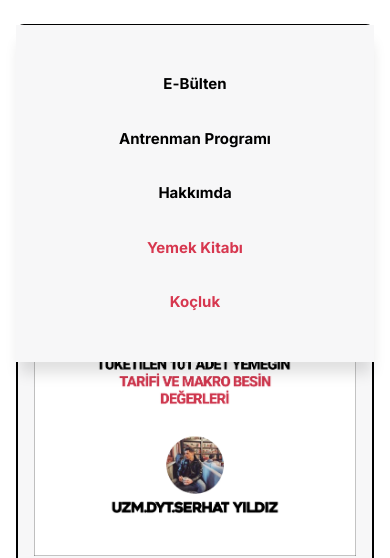
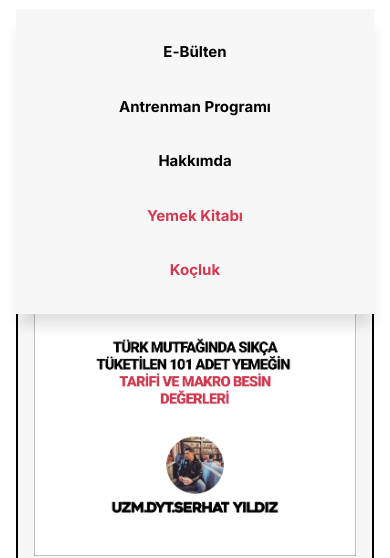
Before and after one commit to theserhatyildiz/website, a website built with Vite: page kitap.html in a window 390 px wide. Both pictures are taken after a click on the button "Menu". Shown: the part 55-613 px from the top of the page. Built offline with nearby package versions, Linux system fonts and the light colour scheme.

Commit message:
Small fixes

```diff
--- a/antrenman.css
+++ b/antrenman.css
@@ -235,8 +235,8 @@
         display: none;
 
         position: absolute;
-        padding: var(--size-700);
-        inset: var(--size-900) var(--size-400) auto; /* inset mean top bottom left&right*/
+        padding: var(--size-600);
+        inset: var(--size-800) var(--size-400) auto; /* inset mean top bottom left&right*/
         background: var(--clr-neutral-400);
         box-shadow: 0 1em 1em -0.25em rgb(0, 0, 0, 0.125);
       }
@@ -268,6 +268,7 @@
         padding: 0.5em;
         width: 1.2rem;
         aspect-ratio: 1;
+        transition: 0.5s;
 
         background-image: url('images/icon-hamburger.svg');
         background-size: contain;
--- a/ebulten.css
+++ b/ebulten.css
@@ -203,8 +203,8 @@
         display: none;
 
         position: absolute;
-        padding: var(--size-700);
-        inset: var(--size-900) var(--size-400) auto; /* inset mean top bottom left&right*/
+        padding: var(--size-600);
+        inset: var(--size-800) var(--size-400) auto; /* inset mean top bottom left&right*/
         background: var(--clr-neutral-400);
         box-shadow: 0 1em 1em -0.25em rgb(0, 0, 0, 0.125);
       }
@@ -236,6 +236,7 @@
         padding: 0.5em;
         width: 1.2rem;
         aspect-ratio: 1;
+        transition: 0.5s;
 
         background-image: url('images/icon-hamburger.svg');
         background-size: contain;
--- a/kitap.css
+++ b/kitap.css
@@ -234,8 +234,8 @@
         display: none;
 
         position: absolute;
-        padding: var(--size-700);
-        inset: var(--size-900) var(--size-400) auto; /* inset mean top bottom left&right*/
+        padding: var(--size-600);
+        inset: var(--size-800) var(--size-400) auto; /* inset mean top bottom left&right*/
         background: var(--clr-neutral-400);
         box-shadow: 0 1em 1em -0.25em rgb(0, 0, 0, 0.125);
       }
@@ -267,6 +267,7 @@
         padding: 0.5em;
         width: 1.2rem;
         aspect-ratio: 1;
+        transition: 0.5s;
 
         background-image: url('images/icon-hamburger.svg');
         background-size: contain;
--- a/onlinekocluk.css
+++ b/onlinekocluk.css
@@ -234,8 +234,8 @@
         display: none;
 
         position: absolute;
-        padding: var(--size-700);
-        inset: var(--size-900) var(--size-400) auto; /* inset mean top bottom left&right*/
+        padding: var(--size-600);
+        inset: var(--size-800) var(--size-400) auto; /* inset mean top bottom left&right*/
         background: var(--clr-neutral-400);
         box-shadow: 0 1em 1em -0.25em rgb(0, 0, 0, 0.125);
       }
@@ -267,6 +267,7 @@
         padding: 0.5em;
         width: 1.2rem;
         aspect-ratio: 1;
+        transition: 0.5s;
 
         background-image: url('images/icon-hamburger.svg');
         background-size: contain;
```
